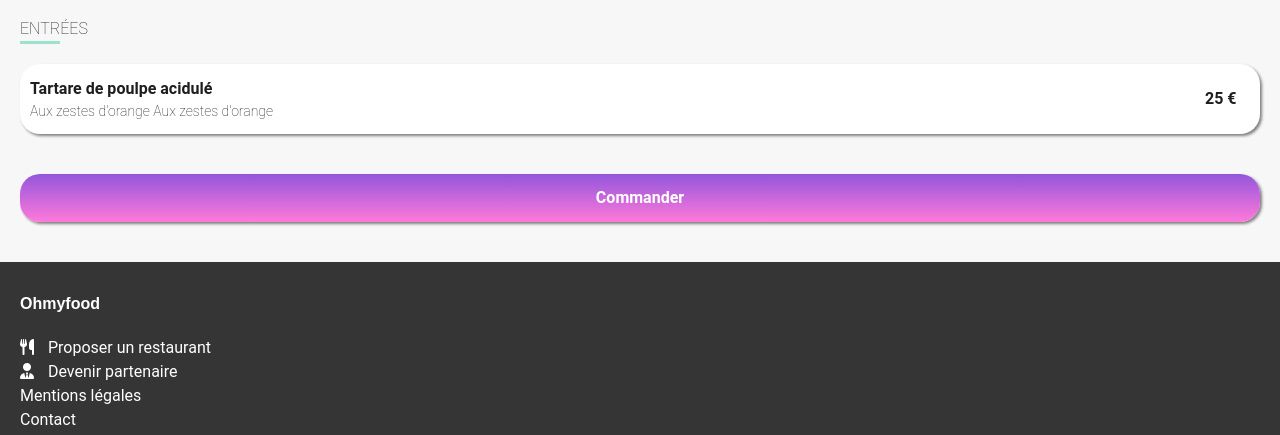
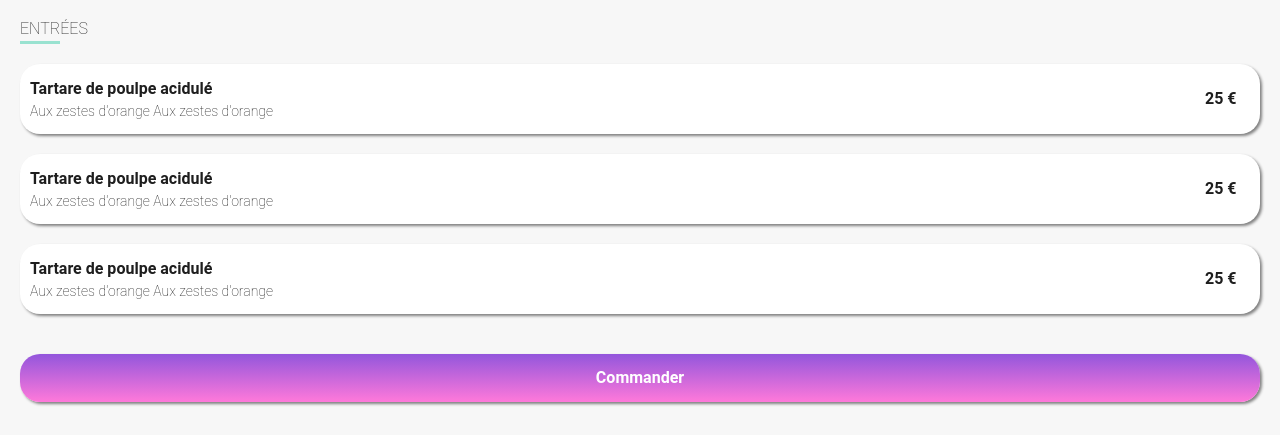
Before and after one commit to mehdiSuperDev/OhMyFood, a website: page a-la-française.html in a window 1280 px wide. Shown: the part 400-835 px from the top of the page. Drawn offline with nearby package versions, Linux system fonts and the light colour scheme; files that its build step writes are made by us from their sources; a web font is replaced by a local one.

Commit message:
animation apparition progressive du menu

```diff
--- a/a-la-française.html
+++ b/a-la-française.html
@@ -42,6 +42,32 @@
                     </div>
                 </div>
 
+                <div class="meal-button">
+                    <div class="meal-button__left-side">
+                        <h4 class="meal-button__title">Tartare de poulpe acidulé</h4>
+                        <p class="meal-button__description">Aux zestes d'orange Aux zestes d'orange</p>
+                    </div>
+                    <div class="meal-button__right-side">
+                        <p class="meal-button__price">25 €</p>
+                        <div class="meal-button__check-wrapper">
+                            <i class="fa-solid fa-circle-check fa-xl meal-button__check-icon"></i>
+                        </div>
+                    </div>
+                </div>
+
+                <div class="meal-button">
+                    <div class="meal-button__left-side">
+                        <h4 class="meal-button__title">Tartare de poulpe acidulé</h4>
+                        <p class="meal-button__description">Aux zestes d'orange Aux zestes d'orange</p>
+                    </div>
+                    <div class="meal-button__right-side">
+                        <p class="meal-button__price">25 €</p>
+                        <div class="meal-button__check-wrapper">
+                            <i class="fa-solid fa-circle-check fa-xl meal-button__check-icon"></i>
+                        </div>
+                    </div>
+                </div>
+
             </div>
             <button class="gradient-button">Commander</a>
         </section>
--- a/sass/pages/_meal-button.scss
+++ b/sass/pages/_meal-button.scss
@@ -52,6 +52,8 @@
         }
     }
 
+    //animation au survol
+
     &:hover .meal-button__check-wrapper {
         @include animation(show-green-wrapper, 0.3s, ease-in, 0s, 1, normal, forwards);
     }
@@ -59,7 +61,32 @@
     &:hover .meal-button__check-icon {
         @include animation(show-arrow, 0.3s, ease-in, 0s, 1, normal, forwards);
     }
+
+    //animation apparition
+    animation: reveal 1.5s ease-in forwards;
+    opacity: 0;
 }
+
+//animation apparition
+
+.meal-button:nth-child(1) {
+    animation-delay: 0.5s;
+}
+
+.meal-button:nth-child(2) {
+    animation-delay: 0.7s;
+}
+
+.meal-button:nth-child(3) {
+    animation-delay: 0.9s;
+}
+
+@keyframes reveal {
+    0% { opacity: 0; }
+    100% { opacity: 1; }
+}
+
+//animation au survol
 
 @keyframes show-green-wrapper {
     0%   { width: 0px; }
```
